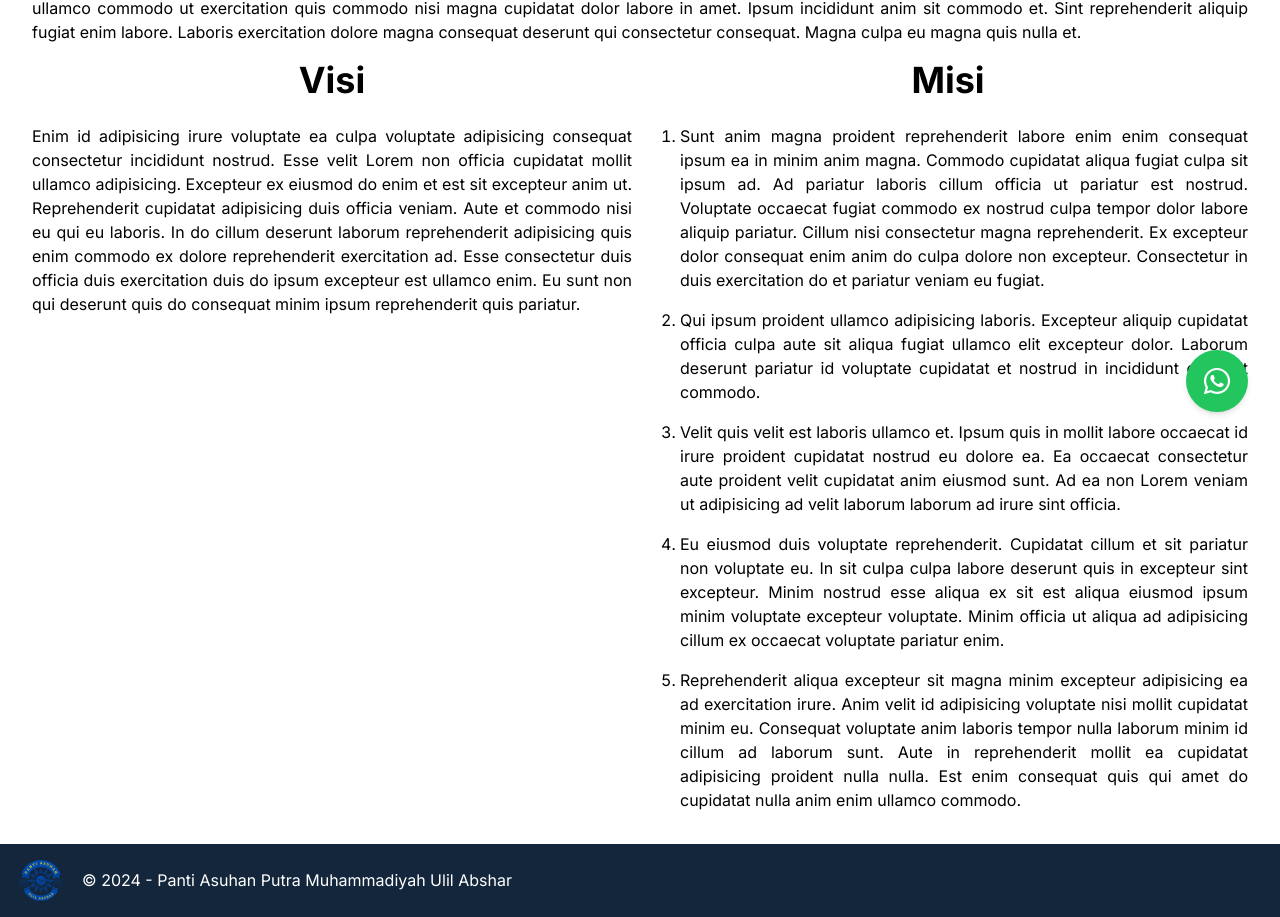
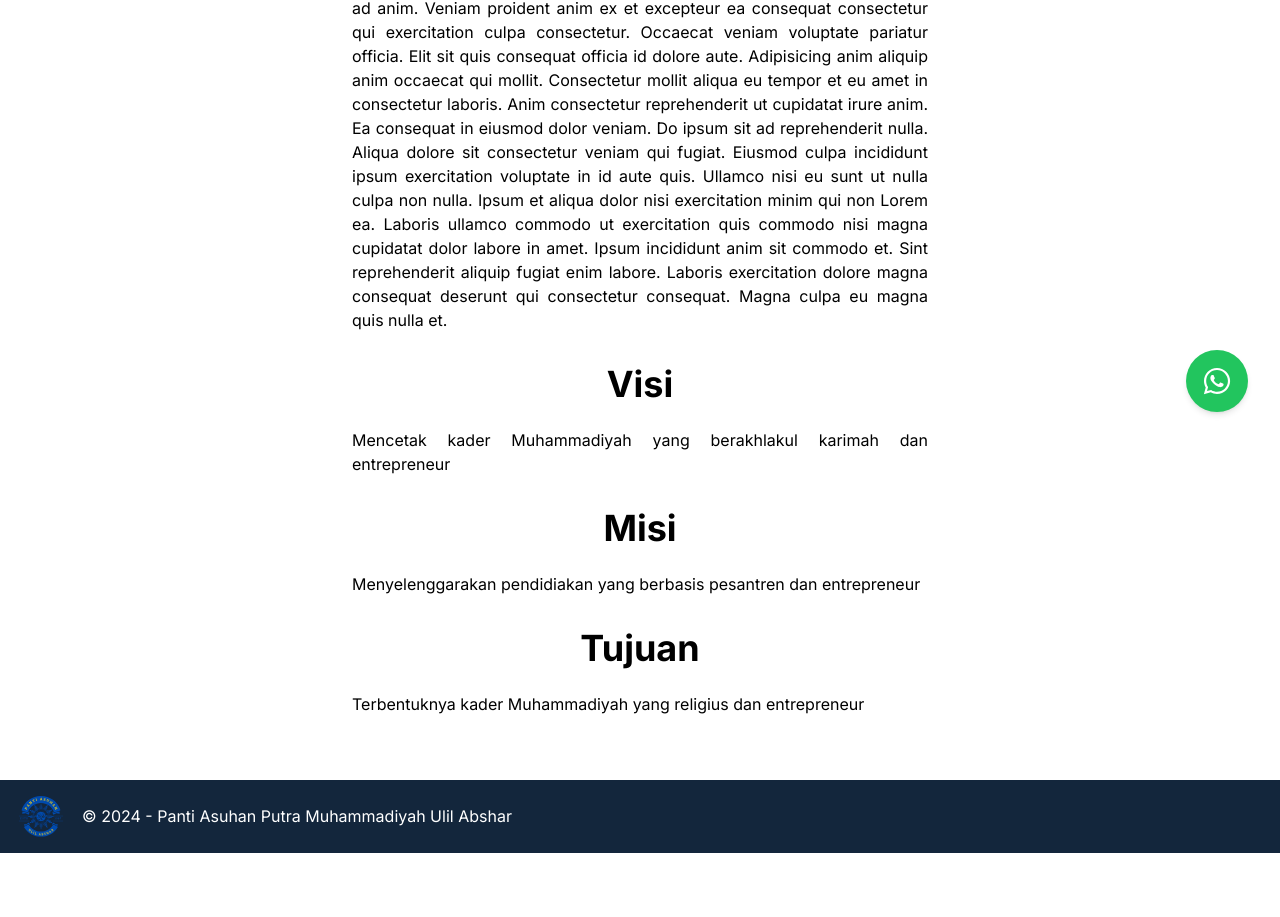
Before and after one commit to LKSA-Ulil-Abshar-Jetis/front-web, a Next.js app: page /tentang in a window 1280 px wide. Shown: the part 356-1273 px from the top of the page. After the commit the page ends 1209 px from the top, so only its background shows below. Built offline with nearby package versions, Linux system fonts and the light colour scheme.

Commit message:
Update visi misi

```diff
--- a/src/app/kontak/page.jsx
+++ b/src/app/kontak/page.jsx
@@ -11,7 +11,7 @@ export default function Contact() {
 
   return (
     <>
-      <section className="container m-auto">
+      <section className="w-6/12 m-auto">
         <h1 className="font-bold text-4xl text-center pb-4">Kontak Kami</h1>
         <div className="grid grid-cols-2 gap-4">
           <div className="font-bold">
--- a/src/app/tentang/page.jsx
+++ b/src/app/tentang/page.jsx
@@ -4,101 +4,59 @@ import parse from "html-react-parser";
 export default function Sejarah() {
   return (
     <>
-      <section className="container m-auto p-8">
+      <section className="w-6/12 m-auto p-8">
+        <div className="mb-8">
           <h1 className="font-bold text-4xl text-center">Sejarah Kami</h1>
           <br />
           <p className="text-justify">
             Aute ullamco ex dolore nostrud consequat pariatur anim reprehenderit
-          et ad. Ad laborum non mollit esse Lorem est enim tempor sunt. Eiusmod
-          voluptate ex occaecat commodo. Adipisicing nulla consequat
-          reprehenderit cillum. Ad dolor elit in ullamco enim. Excepteur veniam
-          laboris in tempor laboris dolore excepteur. Cupidatat occaecat irure
-          cillum id exercitation ut nulla. Quis velit sint sint et elit sint
-          aliquip non qui. Minim in eiusmod excepteur officia laboris
-          adipisicing in. Est dolor nostrud quis minim ad ea ad ex. Amet tempor
-          ea consequat nostrud veniam ea laboris ipsum ullamco ad anim. Veniam
-          proident anim ex et excepteur ea consequat consectetur qui
-          exercitation culpa consectetur. Occaecat veniam voluptate pariatur
-          officia. Elit sit quis consequat officia id dolore aute. Adipisicing
-          anim aliquip anim occaecat qui mollit. Consectetur mollit aliqua eu
-          tempor et eu amet in consectetur laboris. Anim consectetur
-          reprehenderit ut cupidatat irure anim. Ea consequat in eiusmod dolor
-          veniam. Do ipsum sit ad reprehenderit nulla. Aliqua dolore sit
-          consectetur veniam qui fugiat. Eiusmod culpa incididunt ipsum
-          exercitation voluptate in id aute quis. Ullamco nisi eu sunt ut nulla
-          culpa non nulla. Ipsum et aliqua dolor nisi exercitation minim qui non
-          Lorem ea. Laboris ullamco commodo ut exercitation quis commodo nisi
-          magna cupidatat dolor labore in amet. Ipsum incididunt anim sit
-          commodo et. Sint reprehenderit aliquip fugiat enim labore. Laboris
-          exercitation dolore magna consequat deserunt qui consectetur
+            et ad. Ad laborum non mollit esse Lorem est enim tempor sunt.
+            Eiusmod voluptate ex occaecat commodo. Adipisicing nulla consequat
+            reprehenderit cillum. Ad dolor elit in ullamco enim. Excepteur
+            veniam laboris in tempor laboris dolore excepteur. Cupidatat
+            occaecat irure cillum id exercitation ut nulla. Quis velit sint sint
+            et elit sint aliquip non qui. Minim in eiusmod excepteur officia
+            laboris adipisicing in. Est dolor nostrud quis minim ad ea ad ex.
+            Amet tempor ea consequat nostrud veniam ea laboris ipsum ullamco ad
+            anim. Veniam proident anim ex et excepteur ea consequat consectetur
+            qui exercitation culpa consectetur. Occaecat veniam voluptate
+            pariatur officia. Elit sit quis consequat officia id dolore aute.
+            Adipisicing anim aliquip anim occaecat qui mollit. Consectetur
+            mollit aliqua eu tempor et eu amet in consectetur laboris. Anim
+            consectetur reprehenderit ut cupidatat irure anim. Ea consequat in
+            eiusmod dolor veniam. Do ipsum sit ad reprehenderit nulla. Aliqua
+            dolore sit consectetur veniam qui fugiat. Eiusmod culpa incididunt
+            ipsum exercitation voluptate in id aute quis. Ullamco nisi eu sunt
+            ut nulla culpa non nulla. Ipsum et aliqua dolor nisi exercitation
+            minim qui non Lorem ea. Laboris ullamco commodo ut exercitation quis
+            commodo nisi magna cupidatat dolor labore in amet. Ipsum incididunt
+            anim sit commodo et. Sint reprehenderit aliquip fugiat enim labore.
+            Laboris exercitation dolore magna consequat deserunt qui consectetur
             consequat. Magna culpa eu magna quis nulla et.
           </p>
-        <div className="grid grid-cols-2 gap-4 mt-4">
-          <div>
+        </div>
+        <div className="mb-8">
           <h1 className="font-bold text-4xl text-center">Visi</h1>
           <br />
           <p className="text-justify">
-              Enim id adipisicing irure voluptate ea culpa voluptate adipisicing
-              consequat consectetur incididunt nostrud. Esse velit Lorem non
-              officia cupidatat mollit ullamco adipisicing. Excepteur ex eiusmod
-              do enim et est sit excepteur anim ut. Reprehenderit cupidatat
-              adipisicing duis officia veniam. Aute et commodo nisi eu qui eu
-              laboris. In do cillum deserunt laborum reprehenderit adipisicing
-              quis enim commodo ex dolore reprehenderit exercitation ad. Esse
-              consectetur duis officia duis exercitation duis do ipsum excepteur
-              est ullamco enim. Eu sunt non qui deserunt quis do consequat minim
-              ipsum reprehenderit quis pariatur.
+            Mencetak kader Muhammadiyah yang berakhlakul karimah dan
+            entrepreneur
           </p>
         </div>
-          <div>
+        <div className="mb-8">
           <h1 className="font-bold text-4xl text-center">Misi</h1>
           <br />
           <p className="text-justify">
-              <ol className="list-decimal ml-8 space-y-4">
-                <li>
-                  Sunt anim magna proident reprehenderit labore enim enim
-                  consequat ipsum ea in minim anim magna. Commodo cupidatat
-                  aliqua fugiat culpa sit ipsum ad. Ad pariatur laboris cillum
-                  officia ut pariatur est nostrud. Voluptate occaecat fugiat
-                  commodo ex nostrud culpa tempor dolor labore aliquip pariatur.
-                  Cillum nisi consectetur magna reprehenderit. Ex excepteur
-                  dolor consequat enim anim do culpa dolore non excepteur.
-                  Consectetur in duis exercitation do et pariatur veniam eu
-                  fugiat.
-                </li>
-                <li>
-                  Qui ipsum proident ullamco adipisicing laboris. Excepteur
-                  aliquip cupidatat officia culpa aute sit aliqua fugiat ullamco
-                  elit excepteur dolor. Laborum deserunt pariatur id voluptate
-                  cupidatat et nostrud in incididunt enim sit commodo.
-                </li>
-                <li>
-                  Velit quis velit est laboris ullamco et. Ipsum quis in mollit
-                  labore occaecat id irure proident cupidatat nostrud eu dolore
-                  ea. Ea occaecat consectetur aute proident velit cupidatat anim
-                  eiusmod sunt. Ad ea non Lorem veniam ut adipisicing ad velit
-                  laborum laborum ad irure sint officia.
-                </li>
-                <li>
-                  Eu eiusmod duis voluptate reprehenderit. Cupidatat cillum et
-                  sit pariatur non voluptate eu. In sit culpa culpa labore
-                  deserunt quis in excepteur sint excepteur. Minim nostrud esse
-                  aliqua ex sit est aliqua eiusmod ipsum minim voluptate
-                  excepteur voluptate. Minim officia ut aliqua ad adipisicing
-                  cillum ex occaecat voluptate pariatur enim.
-                </li>
-                <li>
-                  Reprehenderit aliqua excepteur sit magna minim excepteur
-                  adipisicing ea ad exercitation irure. Anim velit id
-                  adipisicing voluptate nisi mollit cupidatat minim eu.
-                  Consequat voluptate anim laboris tempor nulla laborum minim id
-                  cillum ad laborum sunt. Aute in reprehenderit mollit ea
-                  cupidatat adipisicing proident nulla nulla. Est enim consequat
-                  quis qui amet do cupidatat nulla anim enim ullamco commodo.
-                </li>
-              </ol>
+            Menyelenggarakan pendidiakan yang berbasis pesantren dan
+            entrepreneur
           </p>
         </div>
+        <div className="mb-8">
+          <h1 className="font-bold text-4xl text-center">Tujuan</h1>
+          <br />
+          <p className="text-justify">
+            Terbentuknya kader Muhammadiyah yang religius dan entrepreneur
+          </p>
         </div>
       </section>
     </>
```
Lines whose indentation alone changed are shown as unchanged.
